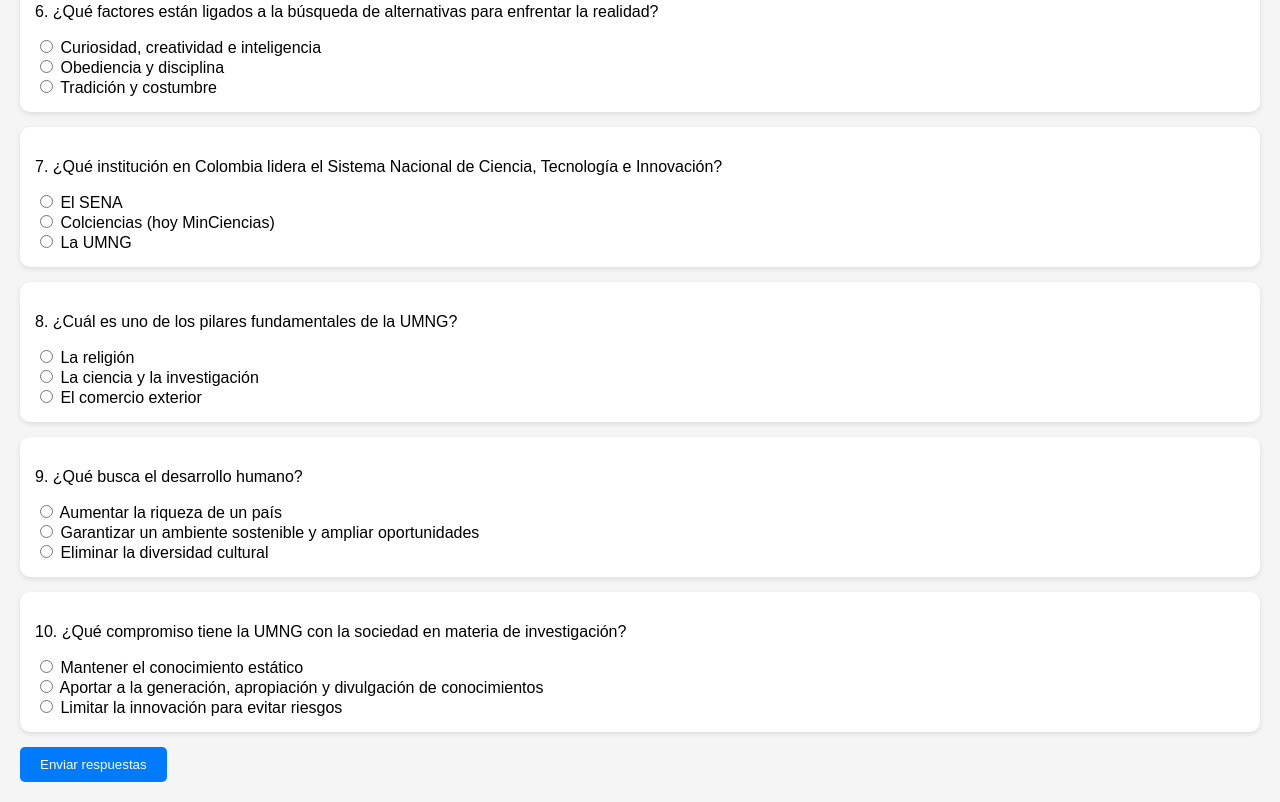
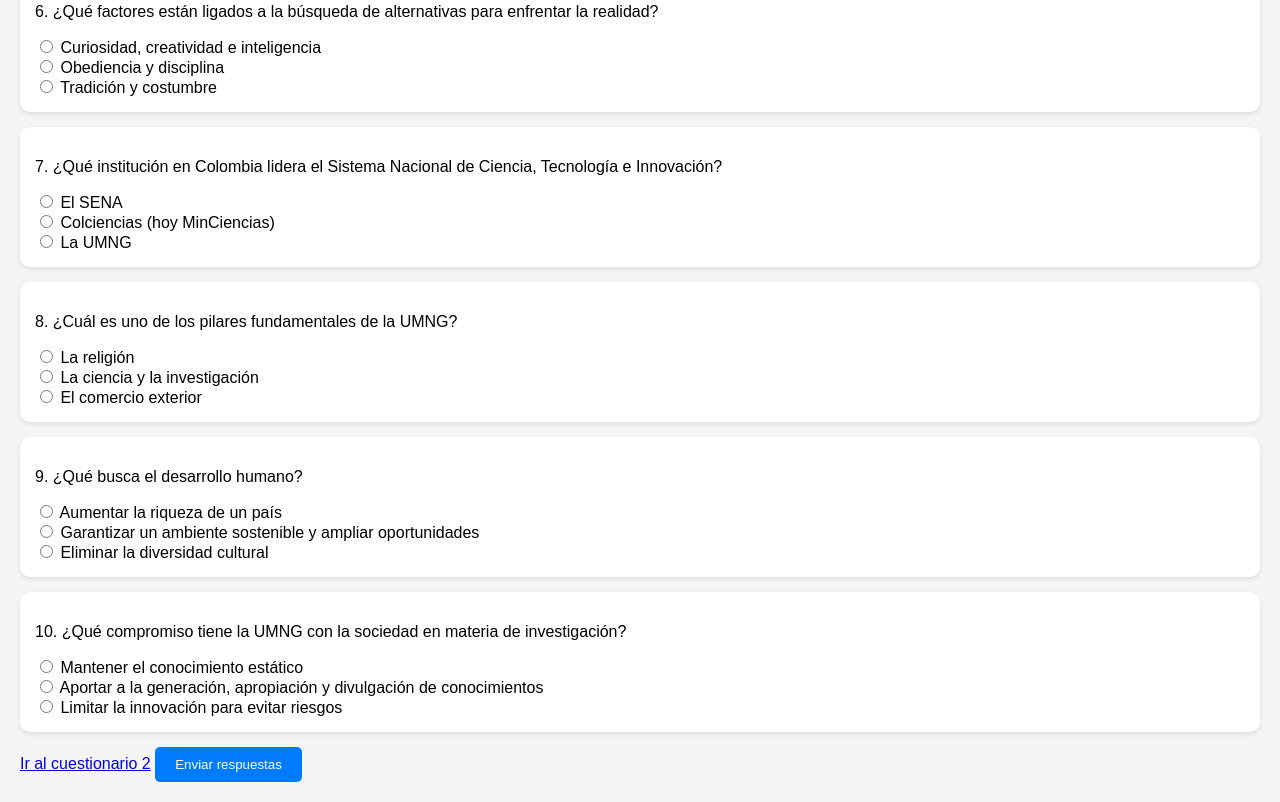
Before and after one commit to mainteI/umngalia, a plain HTML site: page index.html in a window 1280 px wide. Shown: the part 883-1685 px from the top of the page. Drawn offline with Linux system fonts and the light colour scheme.

Commit message:
Update index.html

```diff
--- a/index.html
+++ b/index.html
@@ -96,6 +96,9 @@
       <label><input type="radio" name="q10" value="c"> Limitar la innovación para evitar riesgos</label><br>
     </div>
 
+    <a href="cuestionario2.html">Ir al cuestionario 2</a>
+
+
     <button type="button" onclick="checkAnswers()">Enviar respuestas</button>
   </form>
 
```
